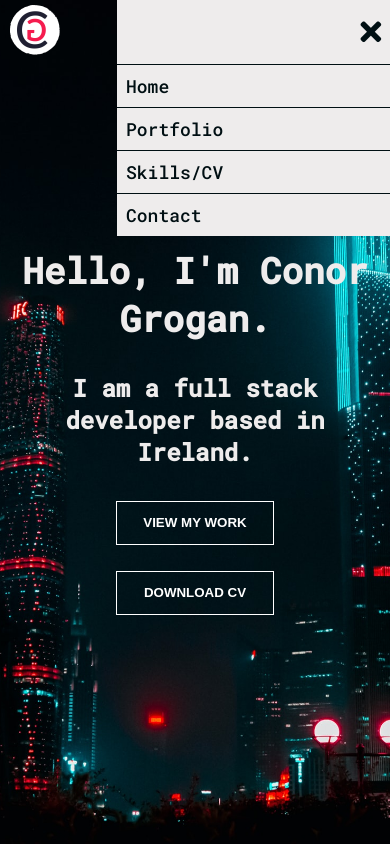
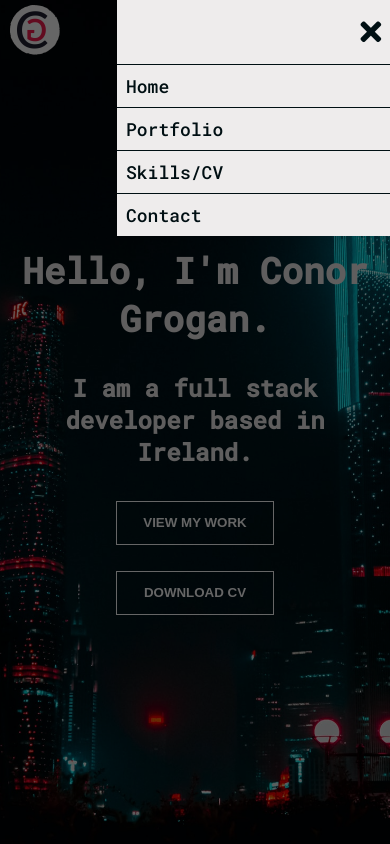
Before and after one commit to crgrogan/portfolio-website, a website built with webpack: page client/index.html in a window 390 px wide. Both pictures are taken after a click on the element 367 px from the left and 32 px from the top of the page. Shown: the top 844 px of the page. Built offline with nearby package versions, Linux system fonts and the light colour scheme; files whose address does not match are found by name.

Commit message:
Add hamburger active modal

```diff
--- a/client/index.html
+++ b/client/index.html
@@ -41,6 +41,7 @@
             <div class="open-hamburger"><i class="fa fa-bars"></i></div>
           </nav>
         </div>
+        <div class="hamburger-modal"></div>
       </div>
       <section id="home" class="banner template__section">
         <div class="wrapper">
--- a/client/src/index.js
+++ b/client/src/index.js
@@ -86,6 +86,9 @@ document.addEventListener(
 
     const toggleHamburgerMenu = () => {
       document.querySelector(".nav-links").classList.toggle("hamburger-active");
+      document
+        .querySelector(".hamburger-modal")
+        .classList.toggle("hamburger-modal-active");
     };
 
     const changePortfolioCategory = (e) => {
--- a/client/src/style.css
+++ b/client/src/style.css
@@ -82,7 +82,7 @@ button:hover {
   top: 0;
   width: 100%;
   background-color: transparent;
-  z-index: 99;
+  z-index: 98;
 }
 
 .solid {
@@ -104,7 +104,6 @@ nav {
 .nav-links {
   display: flex;
   font-size: 1.8rem;
-  /* height: 50%; */
 }
 
 .nav-item {
@@ -138,12 +137,30 @@ nav {
   font-size: 3rem;
 }
 
+.hamburger-modal {
+  display: none; /* Hidden by default */
+  position: fixed;
+  left: 0;
+  top: 0;
+  z-index: 97;
+  width: 100%;
+  height: 100%;
+  overflow: auto;
+  background-color: #000000; /* Fallback color */
+  background-color: rgba(0, 0, 0, 0.6);
+}
+
+.hamburger-modal-active {
+  display: flex;
+}
+
 @media screen and (max-width: 576px) {
   .nav-links {
     transform: translateX(70vw);
     display: flex;
     flex-direction: column;
     position: absolute;
+    z-index: 99;
     right: 0;
     top: 0;
     width: 70vw;
```
